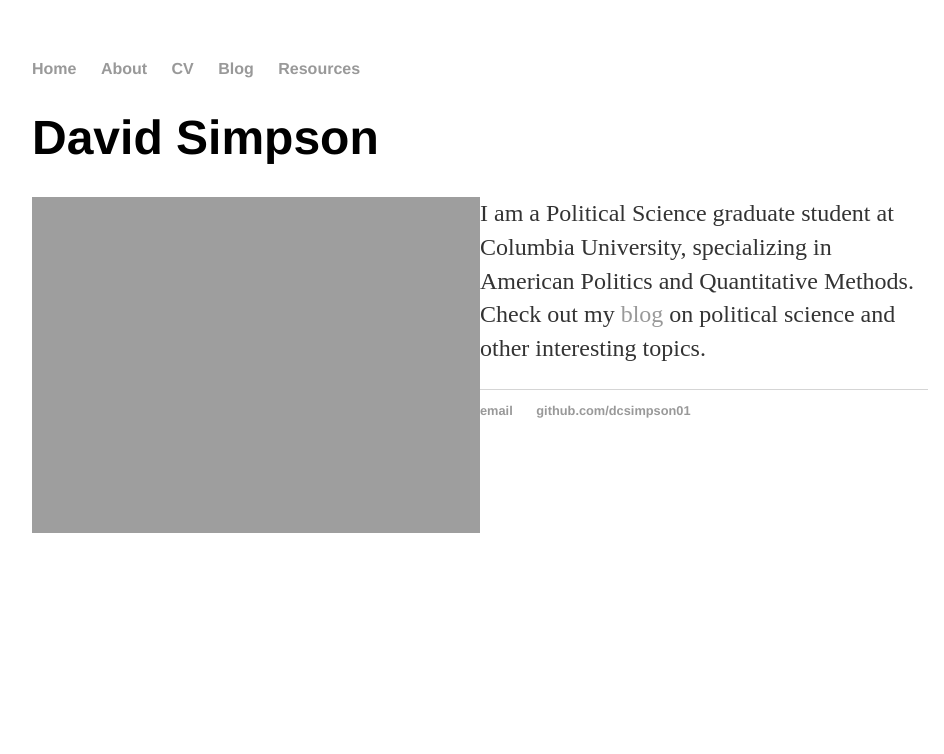
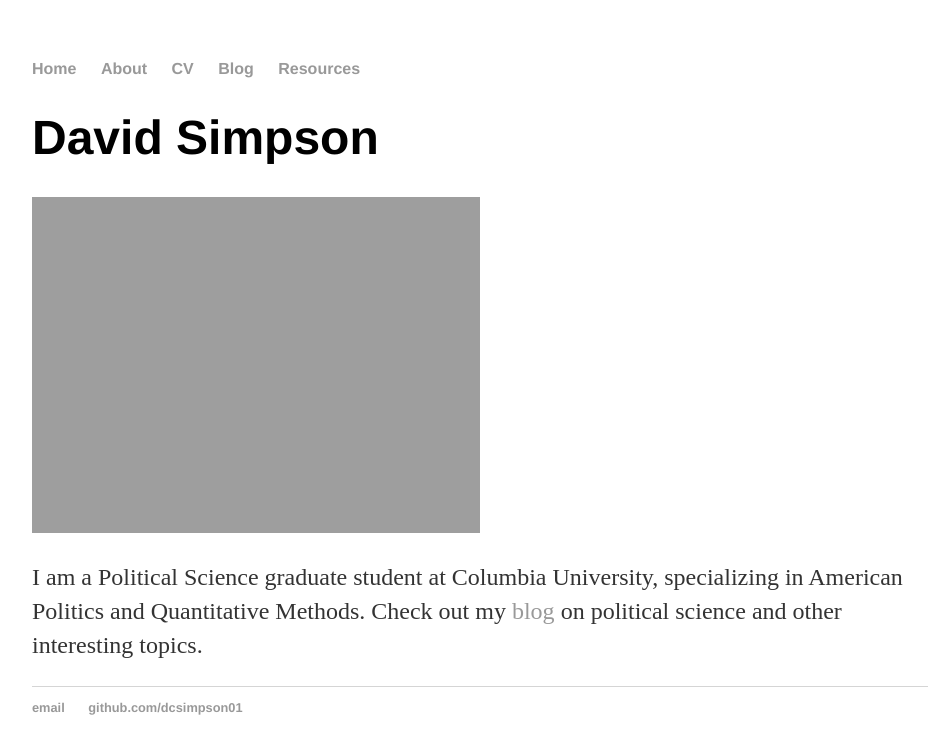
Before and after one commit to dcsimpson01/dcsimpson01.github.io, a Jekyll site: the page built from index.html, in a window 1280 px wide. Shown: the top 754 px of the page, without its empty margins (160-1104 px from the left). Built offline with Jekyll 4.4.1, drawn with Linux system fonts in a browser that asks for light colours.

Commit message:
Update index.html

```diff
--- a/index.html
+++ b/index.html
@@ -4,8 +4,8 @@ title: David Simpson
 ---
 <div class="blurb">
 	<h1>David Simpson</h1>
-	<p><img src="https://dcsimpson01.github.io/docs/David_Bike.jpg" alt="David with Bike", width="50%" height="50%" align="left"/>
-	I am a Political Science graduate student at Columbia University, specializing in American Politics and Quantitative Methods. Check out my <a href="/blog"> blog</a> on political science and other interesting topics.</p>
+	<img src="https://dcsimpson01.github.io/docs/David_Bike.jpg" alt="David with Bike", width="50%" height="50%"/>
+	<p>I am a Political Science graduate student at Columbia University, specializing in American Politics and Quantitative Methods. Check out my <a href="/blog"> blog</a> on political science and other interesting topics.</p>
 
 
 </div><!-- /.blurb -->
```
